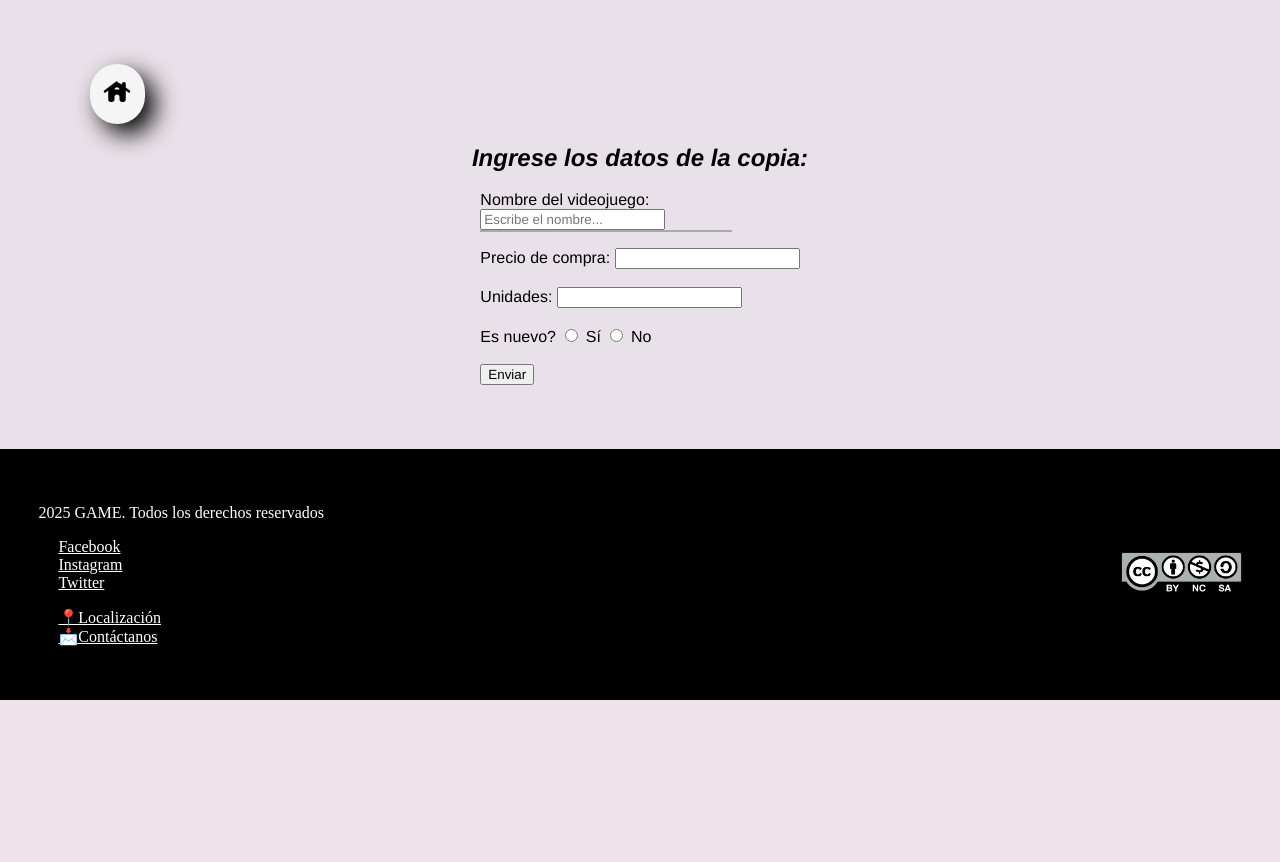
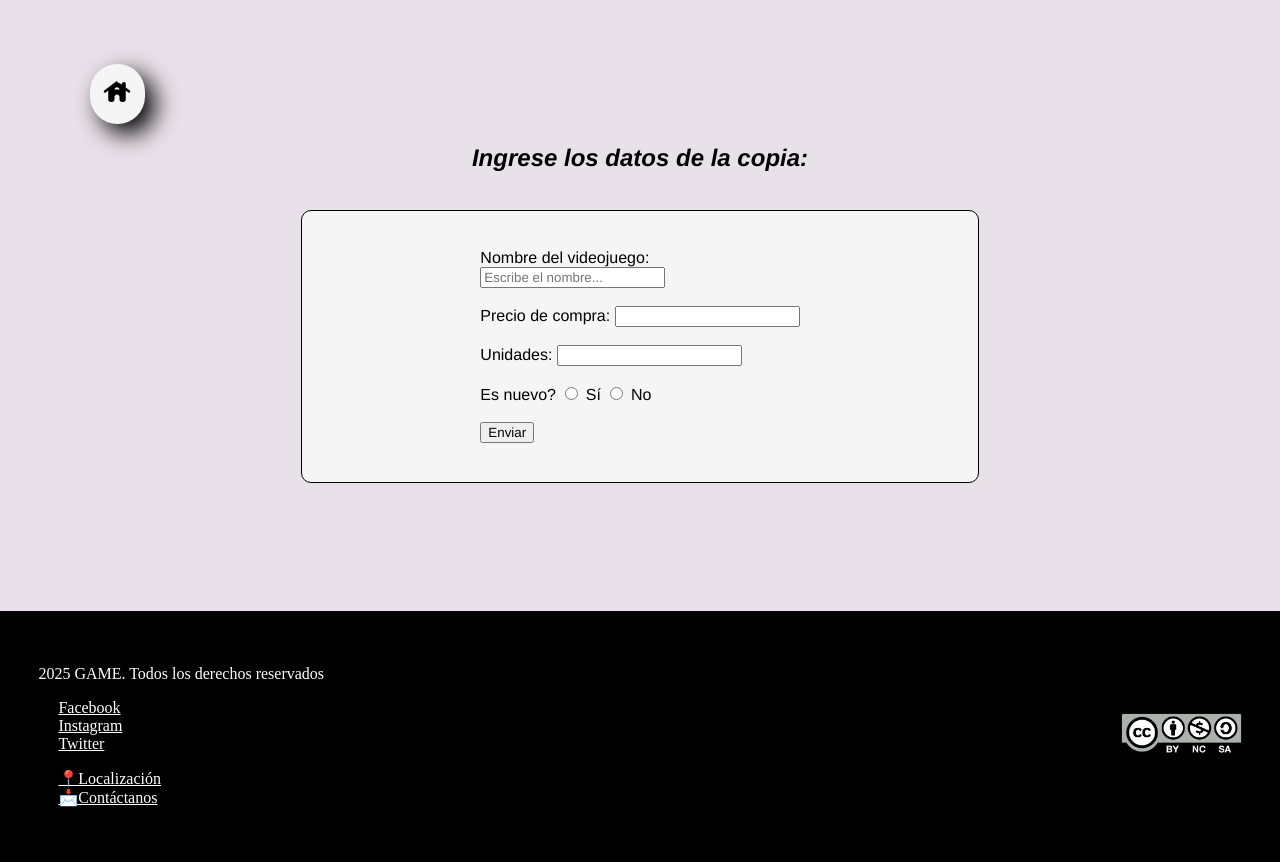
Before and after one commit to Sendoa6/VIDEOJUEGOS_GRUPO2, a PHP site: page /nuevaCopia.php in a window 1280 px wide. Shown: the part 134-996 px from the top of the page. Before the commit the page ends 834 px from the top, so only its background shows below. Run offline with PHP 8.4, Linux system fonts and the light colour scheme.

Commit message:
Cambios estilos nueva copia

```diff
--- /dev/null
+++ b/paginaWeb/estilos/estilosNuevaCopia.css
@@ -0,0 +1,96 @@
+*{
+    font-family: 'Franklin Gothic Medium', 'Arial Narrow', Arial, sans-serif;
+}
+
+body{
+    background-color: rgb(233, 225, 233);
+    margin: 0;
+    padding: 0;
+}
+
+/*HEADER*/
+header{
+    background-color: whitesmoke;
+    display: flex;
+    justify-content: space-between;
+    padding: 2%;
+    margin: 0;
+    align-items: center;
+    border-bottom: solid;
+}
+
+/*FOOTER*/
+footer{
+    background-color: black;
+    padding: 3%;
+    margin-top: 5%
+}
+
+footer p, footer a{
+    font-family: 'Times New Roman', Times, serif;
+    color: white;
+}
+
+footer a{
+    text-decoration: underline;
+}
+
+.ordenarFooter{
+    display: flex;
+    justify-content: space-between;
+    align-items: center;
+}
+
+.imgCreativeCommons{
+    text-align: end;
+}
+
+/*--------------NUEVA COPIA--------------*/
+a{
+    text-decoration: none;
+    color: inherit;
+    margin: 7%;
+    margin-top: 5%;
+    margin-bottom: 0;
+}
+
+.botonVolver{
+    display: inline-block;
+    box-shadow: 10px 10px 25px;
+    border-radius: 50px;
+    background-color: whitesmoke;
+    padding: 1%;
+    text-align: center;
+    transition: transform 0.3s ease;
+}
+
+.botonVolver:hover{
+    background-color: rgb(226, 226, 226);
+    transform: scale(1.1);
+}
+
+h2{
+    text-align: center;
+}
+
+.formularioNuevaCopia{
+    display: flex;
+    justify-content: center;
+    align-items: center;
+}
+
+.cajaFormularioCopia{
+    background-color: whitesmoke;
+    max-width: 600px;
+    width: 90%;
+    margin: 0 auto;
+    margin-top: 3%;
+    margin-bottom: 10%;
+    padding: 3%;
+    border-radius: 10px;
+    border: solid 1px;
+}
+
+.inputEscondido{
+    border: none;
+}
--- a/paginaWeb/php/nuevaCopia.php
+++ b/paginaWeb/php/nuevaCopia.php
@@ -4,12 +4,11 @@
     <meta charset="UTF-8">
     <meta name="viewport" content="width=device-width, initial-scale=1.0">
     <title>Gestión de videojuegos</title>
-    <link rel="stylesheet" href="../estilos/estilosNuevoJuego.css">
+    <link rel="stylesheet" href="../estilos/estilosNuevaCopia.css">
     <link rel="icon" href="../imagenes/favicon.png">
 
     <style>
         .autocomplete-list {
-            border: 1px solid #aaa;
             background: white;
             max-height: 180px;
             overflow-y: auto;
@@ -46,11 +45,12 @@
 
     <h2><i>Ingrese los datos de la copia:</i></h2>
 
-    <div class="formularioNuevo">
+    <div class="cajaFormularioCopia">
+        <div class="formularioNuevaCopia">
             <form action="../php/tratarNuevaCopia.php" method="post" class="nuevo">
 
                 Nombre del videojuego:<br>
-            <input type="text" id="searchJuego" placeholder="Escribe el nombre..." autocomplete="off">
+                <input class="inputNombre" type="text" id="searchJuego" placeholder="Escribe el nombre..." autocomplete="off">
                 <div id="listaJuegos" class="autocomplete-list"></div>
 
                 <input type="hidden" name="id_videojuego" id="id_videojuego" required>
@@ -76,6 +76,7 @@
 
                 <button type="submit">Enviar</button>
             </form>
+        </div>
     </div>
 
     <footer>
```
Lines whose indentation alone changed are shown as unchanged.
